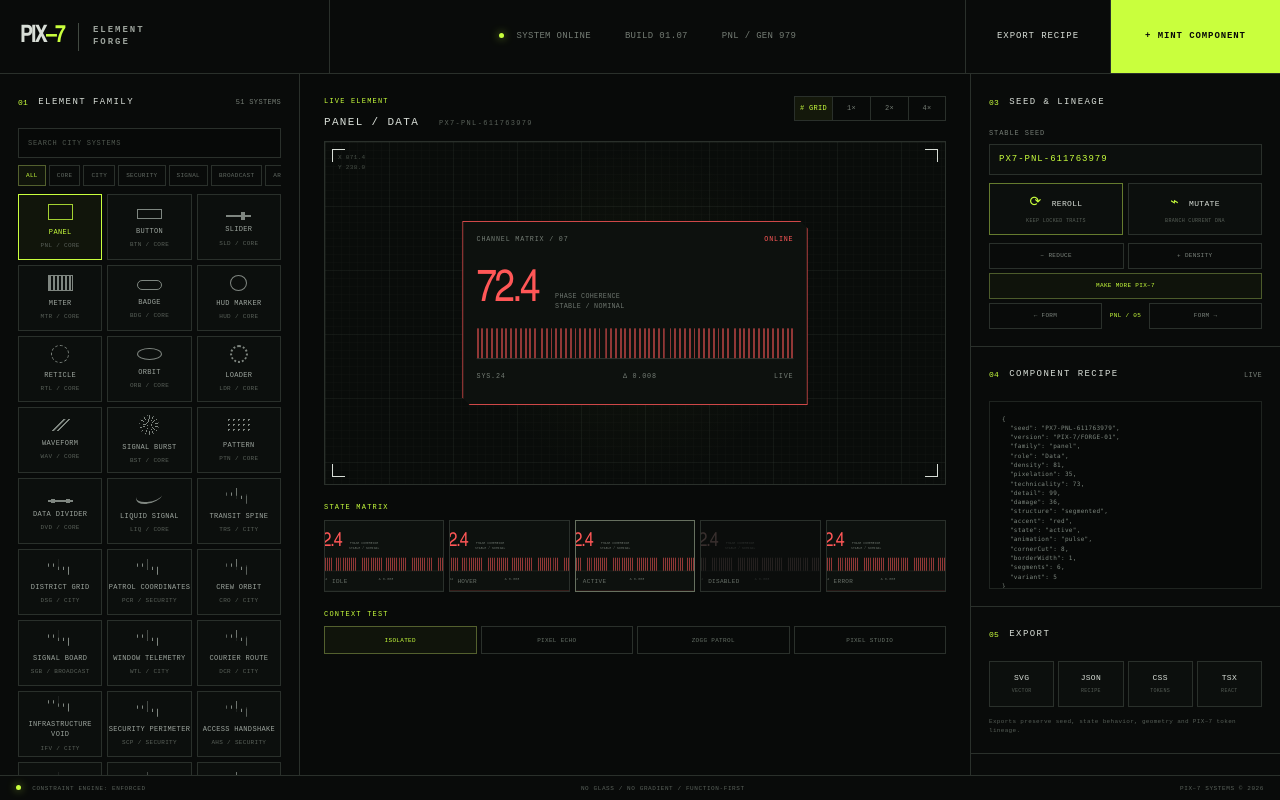
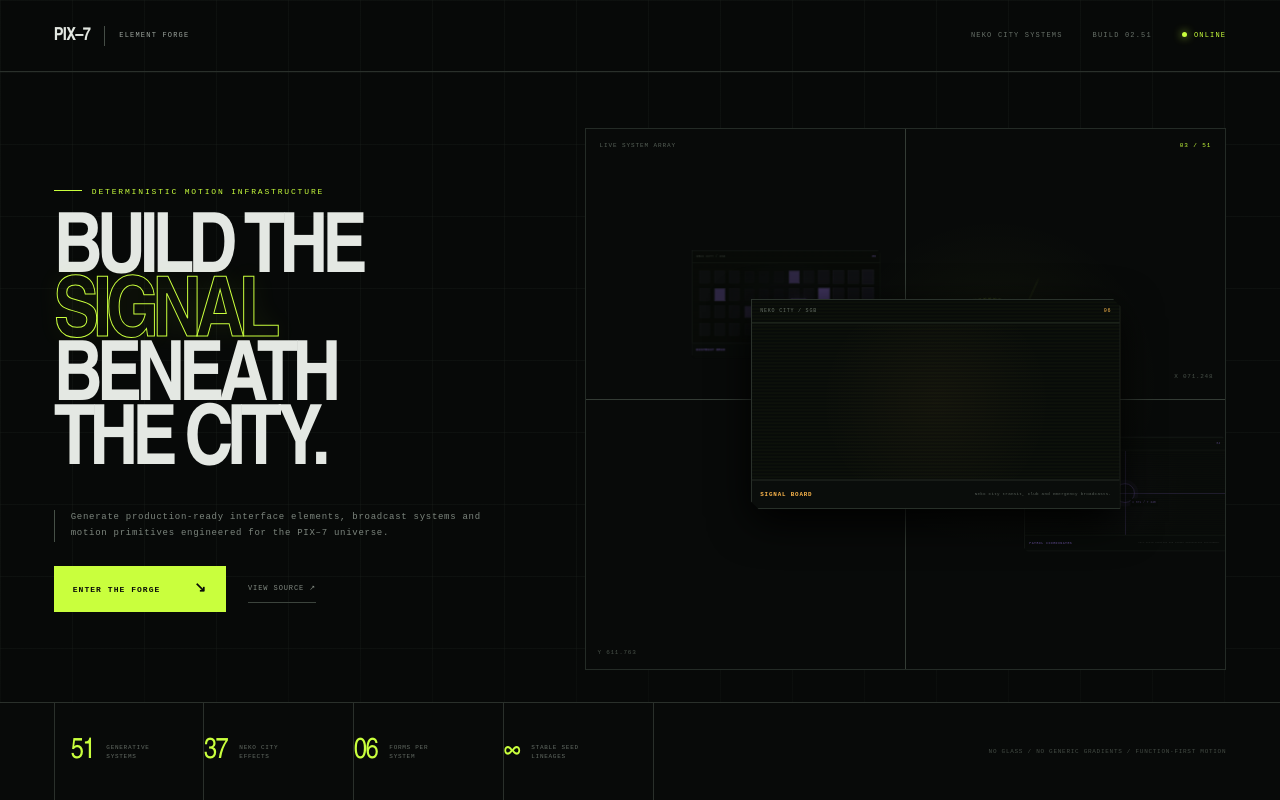
Before and after one commit to tomislavrupic/PIX-7-Forge, a Next.js app: page / in a window 1280 px wide. Shown: the top 800 px of the page. Built offline with nearby package versions, Linux system fonts and the light colour scheme.

Commit message:
Add PIX-7 Forge landing experience

```diff
--- a/app/globals.css
+++ b/app/globals.css
@@ -18,6 +18,25 @@ button, input, select { font: inherit; }
 button { color: inherit; }
 
 .forge-shell { min-height: 100vh; background: radial-gradient(circle at 52% 38%, rgba(201,255,61,.025), transparent 28%), var(--bg); }
+.landing-hero{position:relative;min-height:100vh;overflow:hidden;background:#070908;border-bottom:1px solid var(--line)}
+.landing-hero:before{content:"";position:absolute;inset:0;background-image:linear-gradient(rgba(85,98,87,.09) 1px,transparent 1px),linear-gradient(90deg,rgba(85,98,87,.09) 1px,transparent 1px);background-size:72px 72px;mask-image:linear-gradient(to bottom,#000 0 80%,transparent);pointer-events:none}
+.landing-nav{position:relative;z-index:4;height:72px;display:flex;align-items:center;justify-content:space-between;padding:0 4.2vw;border-bottom:1px solid var(--line);font-size:7px;letter-spacing:.17em;color:#687169}
+.landing-brand{display:flex;align-items:center;gap:14px;color:#9ca49d}.landing-brand span{font:800 18px "Arial Narrow","Helvetica Neue",sans-serif;color:#e2e7e1;letter-spacing:-.04em}.landing-brand i{width:1px;height:20px;background:#454d46}
+.landing-nav>div:last-child{display:flex;gap:30px;align-items:center}.landing-online{color:var(--lime)}.landing-online:before{content:"";display:inline-block;width:5px;height:5px;margin-right:7px;border-radius:50%;background:var(--lime);box-shadow:0 0 9px var(--lime)}
+.landing-grid{position:relative;z-index:2;min-height:calc(100vh - 170px);display:grid;grid-template-columns:minmax(400px,42%) 1fr;padding:7vh 4.2vw 4vh}
+.landing-copy{display:flex;flex-direction:column;align-items:flex-start;justify-content:center;position:relative;z-index:4}
+.landing-kicker{margin-bottom:3vh;color:var(--lime);font-size:8px;letter-spacing:.23em}.landing-kicker:before{content:"";display:inline-block;width:28px;height:1px;margin:0 10px 3px 0;background:var(--lime)}
+.landing-copy h1{margin:0;font:800 clamp(54px,6.5vw,108px)/.77 "Arial Narrow","Helvetica Neue",sans-serif;letter-spacing:-.075em;color:#e4e8e3}.landing-copy h1 em{font-style:normal;color:transparent;-webkit-text-stroke:1px var(--lime);text-shadow:0 0 24px rgba(201,255,61,.08)}
+.landing-copy p{max-width:440px;margin:4vh 0 3vh;padding-left:16px;border-left:1px solid #465047;color:#7d867e;font:9px/1.75 monospace;letter-spacing:.08em}
+.landing-actions{display:flex;align-items:center;gap:22px}.landing-actions button{height:46px;padding:0 18px;border:1px solid var(--lime);background:var(--lime);color:#090b0a;font-size:8px;font-weight:800;letter-spacing:.13em;cursor:pointer}.landing-actions button span{margin-left:28px;font-size:14px}.landing-actions a{color:#818981;font-size:7px;letter-spacing:.13em;text-decoration:none;border-bottom:1px solid #3c443d;padding:8px 0}
+.landing-visual{position:relative;min-width:0;margin-left:3vw;border:1px solid #242b26;background:radial-gradient(circle at 64% 47%,rgba(201,255,61,.055),transparent 33%),#080a09;overflow:hidden}
+.landing-visual:before,.landing-visual:after{content:"";position:absolute;background:#343c35}.landing-visual:before{left:50%;top:0;bottom:0;width:1px}.landing-visual:after{top:50%;left:0;right:0;height:1px}
+.landing-scan-label{position:absolute;z-index:5;left:14px;right:14px;top:12px;display:flex;justify-content:space-between;color:#566057;font-size:6px;letter-spacing:.15em}.landing-scan-label b{color:var(--lime);font-weight:500}
+.landing-effects{position:absolute;inset:0}.landing-effect{position:absolute;left:50%;top:50%;width:440px;height:250px;transform-origin:center}.landing-effect .generated{pointer-events:none}
+.landing-effect.effect-0{z-index:3;transform:translate(-43%,-48%) scale(.84);filter:drop-shadow(0 15px 24px #000)}.landing-effect.effect-1{z-index:2;transform:translate(-77%,-88%) scale(.43);opacity:.58}.landing-effect.effect-2{z-index:1;transform:translate(0%,-12%) scale(.46);opacity:.48}
+.landing-crosshair{position:absolute;z-index:1;left:63%;top:48%;width:180px;height:180px;translate:-50% -50%;border:1px dashed rgba(201,255,61,.2);border-radius:50%;animation:spin 18s linear infinite}.landing-crosshair:before,.landing-crosshair:after,.landing-crosshair i{content:"";position:absolute;left:50%;top:50%;translate:-50% -50%;border:1px solid rgba(201,255,61,.19);border-radius:50%}.landing-crosshair:before{width:110px;height:110px}.landing-crosshair:after{width:36px;height:36px;background:rgba(201,255,61,.04)}.landing-crosshair i:first-child{width:1px;height:250px;border:0;background:rgba(201,255,61,.14)}.landing-crosshair i:last-child{width:250px;height:1px;border:0;background:rgba(201,255,61,.14)}
+.landing-coordinate{position:absolute;z-index:5;color:#485149;font-size:6px;letter-spacing:.12em}.coord-a{right:12px;top:45%}.coord-b{left:12px;bottom:12px}
+.landing-stats{position:relative;z-index:3;min-height:98px;display:grid;grid-template-columns:repeat(4,150px) 1fr;align-items:stretch;padding:0 4.2vw;border-top:1px solid var(--line);background:#080a09}.landing-stats>div{display:flex;align-items:center;gap:12px;border-right:1px solid var(--line)}.landing-stats>div:first-child{border-left:1px solid var(--line);padding-left:16px}.landing-stats strong{font:300 29px "Arial Narrow",sans-serif;color:var(--lime);letter-spacing:-.05em}.landing-stats span{color:#626a63;font-size:6px;line-height:1.5;letter-spacing:.12em}.landing-stats p{align-self:center;justify-self:end;margin:0;color:#444c45;font-size:6px;letter-spacing:.12em}
 .topbar { height: 74px; display: grid; grid-template-columns: 330px 1fr auto; border-bottom: 1px solid var(--line); background: #090b0a; }
 .brand { display: flex; align-items: center; padding: 0 20px; gap: 14px; border-right: 1px solid var(--line); }
 .brand-mark { font-family: "Arial Narrow", "Helvetica Neue", sans-serif; font-size: 24px; font-weight: 800; letter-spacing: -.08em; }
@@ -204,11 +223,13 @@ input[type="range"]::-webkit-slider-thumb { appearance: none; width: 5px; height
 .statusbar { height:25px;border-top:1px solid var(--line);display:flex;align-items:center;justify-content:space-between;padding:0 16px;background:#090b0a;color:#59615a;font-size:6px;letter-spacing:.1em; }
 
 @media (max-width: 1100px) {
+  .landing-grid{grid-template-columns:48% 1fr}.landing-stats{grid-template-columns:repeat(4,1fr)}.landing-stats p{display:none}
   .workspace { grid-template-columns: 260px minmax(460px,1fr); }
   .lineage-rail { grid-column:1/-1;display:grid;grid-template-columns:repeat(3,1fr);max-height:none;border-left:0;border-top:1px solid var(--line); }
   .top-status { display:none; }.topbar{grid-template-columns:300px 1fr}.top-actions{justify-self:end}
 }
 @media (max-width: 760px) {
+  .landing-nav{height:60px;padding:0 18px}.landing-nav>div:last-child span:not(.landing-online){display:none}.landing-grid{display:block;min-height:auto;padding:58px 18px 36px}.landing-copy h1{font-size:58px}.landing-copy p{margin:30px 0 24px}.landing-actions{flex-wrap:wrap}.landing-visual{height:390px;margin:54px 0 0}.landing-effect.effect-0{transform:translate(-50%,-50%) scale(.68)}.landing-effect.effect-1{transform:translate(-82%,-95%) scale(.32)}.landing-effect.effect-2{transform:translate(-8%,2%) scale(.34)}.landing-stats{grid-template-columns:repeat(2,1fr);padding:0 18px}.landing-stats>div{min-height:74px;border-bottom:1px solid var(--line)}.landing-stats>div:first-child{border-left:0;padding-left:0}
   .topbar{height:auto;grid-template-columns:1fr}.brand{height:62px;border-right:0}.top-actions button{height:42px;flex:1}.top-actions{width:100%}
   .workspace{display:block}.control-rail,.lineage-rail{max-height:none;border:0}.control-rail{display:grid;grid-template-columns:1fr 1fr}.preview-zone{padding:18px 12px}.lineage-rail{display:block}.stage{min-height:300px}.generated-panel,.generated-slider,.generated-meter{width:310px}
   .statusbar{display:none}
--- a/app/page.tsx
+++ b/app/page.tsx
@@ -398,6 +398,11 @@ export default function Home() {
     return categoryMatch && (!term || item.label.toLowerCase().includes(term) || item.code.toLowerCase().includes(term));
   }), [catalogueCategory, catalogueSearch]);
   const activeEffect = nekoEffects.find((effect) => effect.id === family);
+  const landingRecipes = useMemo(() => [
+    recipeFrom("PX7-SGB-611763979", "signal-board"),
+    recipeFrom("PX7-DSG-071248611", "district-grid"),
+    recipeFrom("PX7-PCR-980401707", "patrol-coordinates"),
+  ], []);
 
   const exportSvg = () => {
     const color = accentHex[recipe.accent];
@@ -408,7 +413,41 @@ export default function Home() {
 
   return (
     <main className="forge-shell">
-      <header className="topbar">
+      <section className="landing-hero">
+        <nav className="landing-nav">
+          <div className="landing-brand"><span>PIX–7</span><i /> ELEMENT FORGE</div>
+          <div><span>NEKO CITY SYSTEMS</span><span>BUILD 02.51</span><span className="landing-online">ONLINE</span></div>
+        </nav>
+        <div className="landing-grid">
+          <div className="landing-copy">
+            <span className="landing-kicker">DETERMINISTIC MOTION INFRASTRUCTURE</span>
+            <h1>BUILD THE<br /><em>SIGNAL</em><br />BENEATH<br />THE CITY.</h1>
+            <p>Generate production-ready interface elements, broadcast systems and motion primitives engineered for the PIX–7 universe.</p>
+            <div className="landing-actions">
+              <button onClick={() => document.getElementById("forge")?.scrollIntoView({ behavior: "smooth" })}>ENTER THE FORGE <span>↘</span></button>
+              <a href="https://github.com/tomislavrupic/PIX-7-Forge" target="_blank" rel="noreferrer">VIEW SOURCE ↗</a>
+            </div>
+          </div>
+          <div className="landing-visual">
+            <div className="landing-scan-label"><span>LIVE SYSTEM ARRAY</span><b>03 / 51</b></div>
+            <div className="landing-effects">
+              {landingRecipes.map((landingRecipe, index) => <div className={`landing-effect effect-${index}`} key={landingRecipe.family}><ComponentShape recipe={landingRecipe} /></div>)}
+            </div>
+            <div className="landing-crosshair"><i /><i /></div>
+            <span className="landing-coordinate coord-a">X 071.248</span>
+            <span className="landing-coordinate coord-b">Y 611.763</span>
+          </div>
+        </div>
+        <div className="landing-stats">
+          <div><strong>51</strong><span>GENERATIVE<br />SYSTEMS</span></div>
+          <div><strong>37</strong><span>NEKO CITY<br />EFFECTS</span></div>
+          <div><strong>06</strong><span>FORMS PER<br />SYSTEM</span></div>
+          <div><strong>∞</strong><span>STABLE SEED<br />LINEAGES</span></div>
+          <p>NO GLASS / NO GENERIC GRADIENTS / FUNCTION-FIRST MOTION</p>
+        </div>
+      </section>
+
+      <header className="topbar" id="forge">
         <div className="brand"><span className="brand-mark">PIX<span>–7</span></span><i /><strong>ELEMENT<br />FORGE</strong></div>
         <div className="top-status"><span><i className="online-dot" /> SYSTEM ONLINE</span><span>BUILD 01.07</span><span>{seedStatus}</span></div>
         <div className="top-actions"><button onClick={() => download(`${seed}.recipe.json`, recipeJson, "application/json")}>EXPORT RECIPE</button><button className="primary-action" onClick={() => setSaved(true)}>{saved ? "✓ MINTED" : "+ MINT COMPONENT"}</button></div>
```
Also changed, not shown: 1 other file (tests, documents, lock files or other folders).
